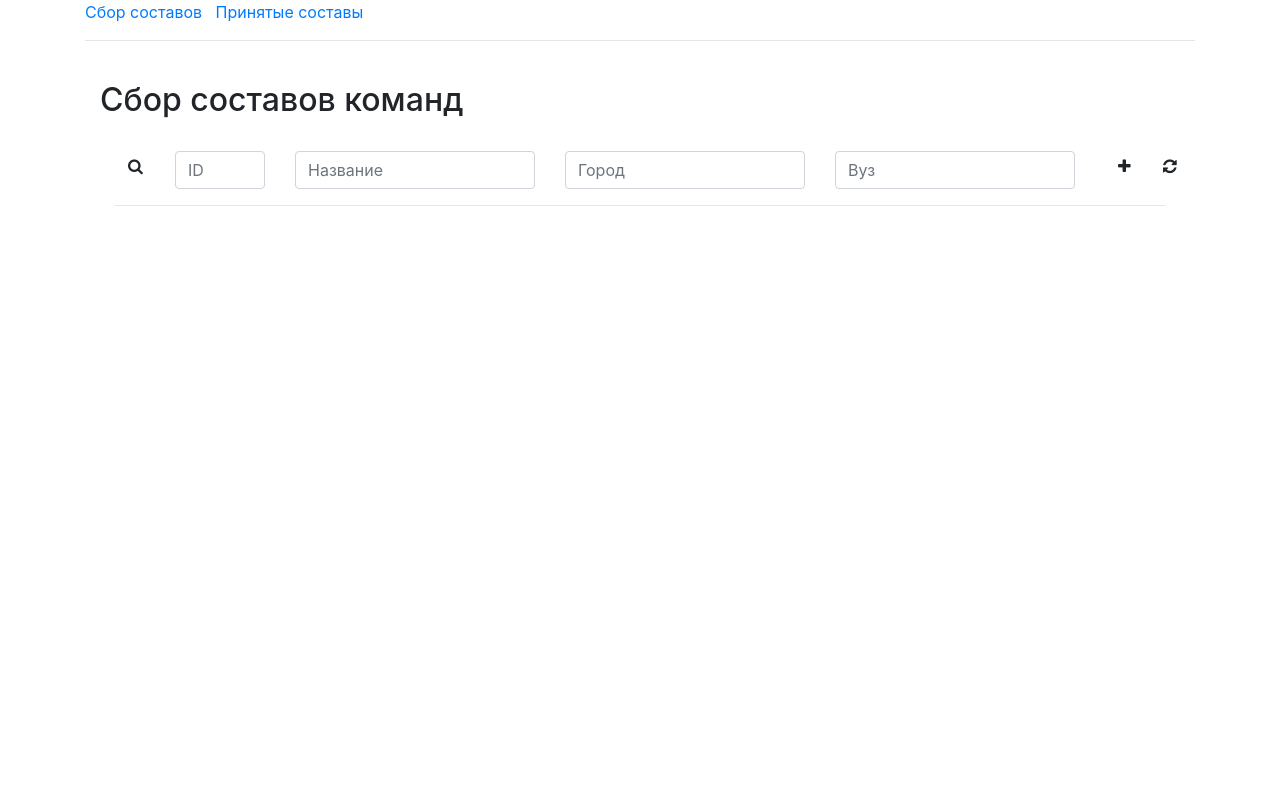
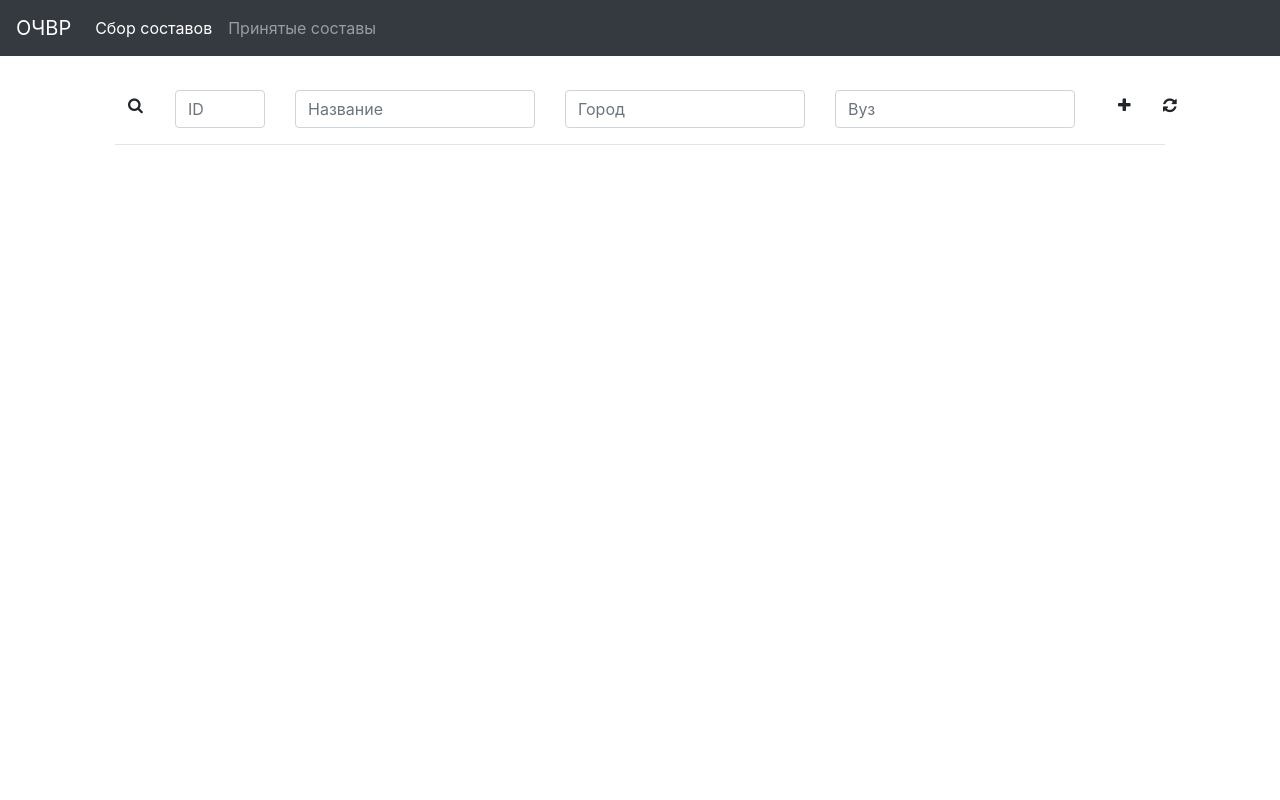
Before and after one commit to papkov/rating-recaps, a Flask app: page / in a window 1280 px wide. Run offline with Flask 2, Linux system fonts and the light colour scheme; some libraries are stand-ins or nearby versions.

Commit message:
Add navbar

```diff
--- a/app/templates/accepted.html
+++ b/app/templates/accepted.html
@@ -2,9 +2,9 @@
 
 {% block content %}
     <div class="container">
-        <br>
-        <h2>Принятые окончательные заявки</h2>
-        <br>
+        <!--<br>-->
+        <!--<h2>Принятые окончательные заявки</h2>-->
+        <!--<br>-->
         <div class="row">
             <div class="col-12">
                 {{table | safe}}
--- a/app/templates/base.html
+++ b/app/templates/base.html
@@ -10,14 +10,36 @@
         <link rel="stylesheet" href="https://cdnjs.cloudflare.com/ajax/libs/font-awesome/4.7.0/css/font-awesome.min.css">
         <meta name="viewport" content="width=device-width, initial-scale=1.0">
     </head>
-    <body>
-        <div class="container">
-            <div>
-                <a href="{{ url_for('index') }}">Сбор составов</a>
-                 &nbsp;
-                <a href="{{ url_for('accepted') }}">Принятые составы</a>
+    <body class="d-flex flex-column h-100">
+        <header>
+            <nav class="navbar navbar-expand-md navbar-dark fixed-top bg-dark">
+            <a class="navbar-brand" href="#">ОЧВР</a>
+            <button class="navbar-toggler" type="button" data-toggle="collapse" data-target="#navbarCollapse" aria-controls="navbarCollapse" aria-expanded="false" aria-label="Toggle navigation">
+              <span class="navbar-toggler-icon"></span>
+            </button>
+            <div class="collapse navbar-collapse" id="navbarCollapse">
+              <ul class="navbar-nav mr-auto">
+                <li class="nav-item active">
+                  <a class="nav-link" href="{{ url_for('index') }}">Сбор составов <span class="sr-only">(current)</span></a>
+                </li>
+                <li class="nav-item">
+                  <a class="nav-link" href="{{ url_for('accepted') }}">Принятые составы</a>
+                </li>
+                <!--<li class="nav-item">-->
+                    <!--<a class="nav-link p-2" href="https://github.com/papkov/rating-recaps" target="_blank" rel="noopener" aria-label="GitHub"><svg class="navbar-nav-svg" xmlns="http://www.w3.org/2000/svg" viewBox="0 0 512 499.36" focusable="false" role="img"><title>GitHub</title><path d="M256 0C114.64 0 0 114.61 0 256c0 113.09 73.34 209 175.08 242.9 12.8 2.35 17.47-5.56 17.47-12.34 0-6.08-.22-22.18-.35-43.54-71.2 15.49-86.2-34.34-86.2-34.34-11.64-29.57-28.42-37.45-28.42-37.45-23.27-15.84 1.73-15.55 1.73-15.55 25.69 1.81 39.21 26.38 39.21 26.38 22.84 39.12 59.92 27.82 74.5 21.27 2.33-16.54 8.94-27.82 16.25-34.22-56.84-6.43-116.6-28.43-116.6-126.49 0-27.95 10-50.8 26.35-68.69-2.63-6.48-11.42-32.5 2.51-67.75 0 0 21.49-6.88 70.4 26.24a242.65 242.65 0 0 1 128.18 0c48.87-33.13 70.33-26.24 70.33-26.24 14 35.25 5.18 61.27 2.55 67.75 16.41 17.9 26.31 40.75 26.31 68.69 0 98.35-59.85 120-116.88 126.32 9.19 7.9 17.38 23.53 17.38 47.41 0 34.22-.31 61.83-.31 70.23 0 6.85 4.61 14.81 17.6 12.31C438.72 464.97 512 369.08 512 256.02 512 114.62 397.37 0 256 0z" fill="currentColor" fill-rule="evenodd"></path></svg></a>-->
+                <!--</li>-->
+              </ul>
             </div>
-            <hr>
+          </nav>
+        </header>
+        <main role="main" class="flex-shrink-0">
+            <div class="container" style="padding-top: 90px;">
+                <!--<div>-->
+                    <!--<a href="{{ url_for('index') }}">Сбор составов</a>-->
+                     <!--&nbsp;-->
+                    <!--<a href="{{ url_for('accepted') }}">Принятые составы</a>-->
+                <!--</div>-->
+                <!--<hr>-->
                 <!--{% with messages = get_flashed_messages() %}-->
                 <!--{% if messages %}-->
                 <!--<ul>-->
@@ -29,6 +51,7 @@
                 <!--{% endwith %}-->
                 {% block content %}{% endblock %}
             </div>
+        </main>
     <script src="//code.jquery.com/jquery-1.11.1.min.js"></script>
     <script type="text/javascript" src="../static/js/bootstrap.min.js"></script>
     </body>
--- a/app/templates/index.html
+++ b/app/templates/index.html
@@ -3,9 +3,9 @@
 {% block content %}
 
     <div class="container">
-        <br>
-        <h2>Сбор составов команд</h2>
-        <br>
+        <!--<br>-->
+        <!--<h2>Сбор составов команд</h2>-->
+        <!--<br>-->
         <!--Form for team id request-->
 
         <form action="" method="post">
```
Lines whose indentation alone changed are shown as unchanged.
